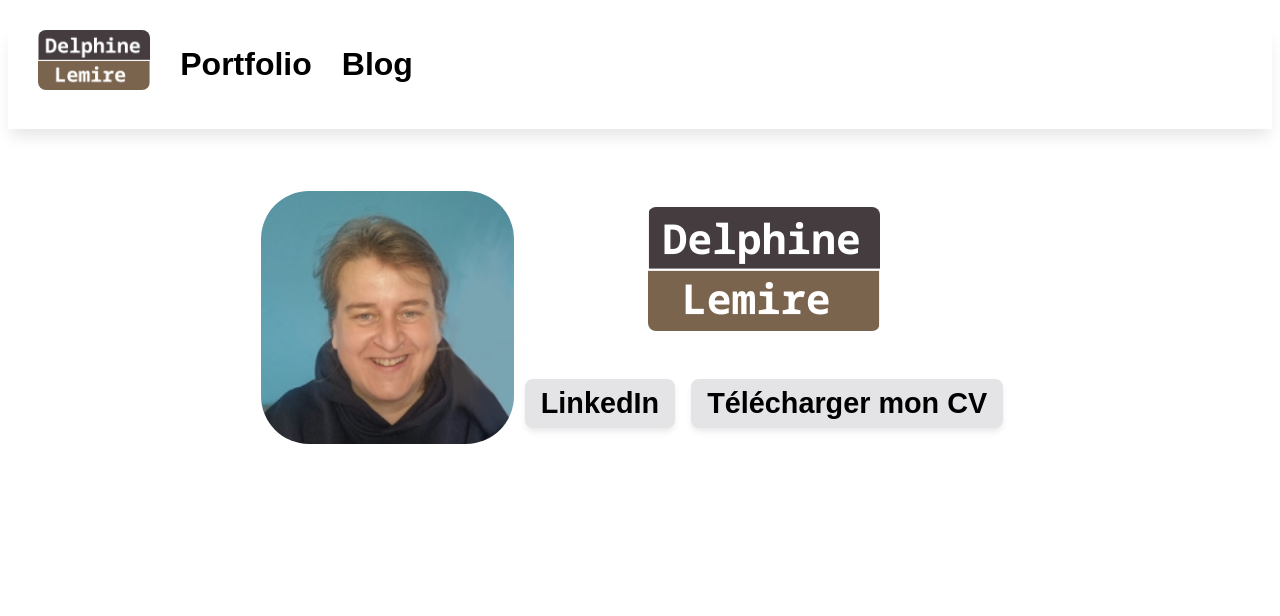
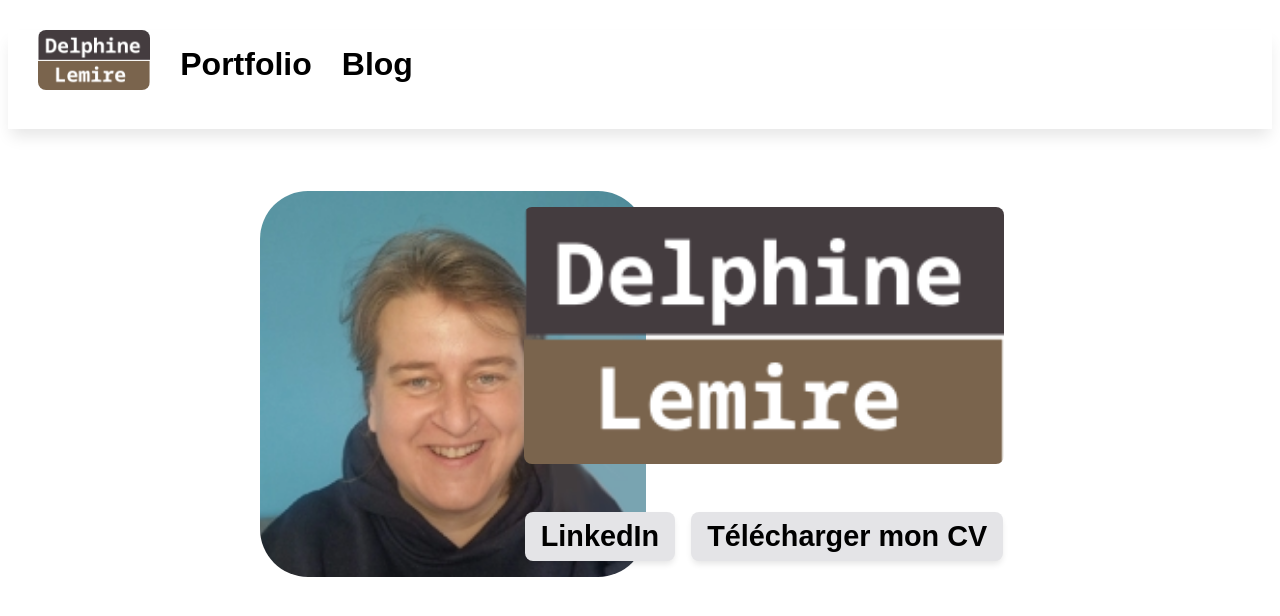
Before and after one commit to DelphineLemire/DelphineLemire.github.io, a Jekyll site: the page built from docs/index.md, in a window 1280 px wide. Shown: the top 616 px of the page. Built offline with Jekyll 4.4.1, drawn with Linux system fonts in a browser that asks for light colours.

Commit message:
style index

```diff
--- a/docs/_layouts/index.html
+++ b/docs/_layouts/index.html
@@ -3,7 +3,7 @@
 ---
 {{ content }}
 
-<div >
+<div class="greatgap" >
     <div>
         <img class="moi" src="./assets/images/delphine.webp" alt="Delphine Lemire"/>
     </div>
--- a/docs/_sass/main.scss
+++ b/docs/_sass/main.scss
@@ -35,7 +35,7 @@
 }
 
 img.logo {
-    width: fit-content;
+    width: 12em;
 }
 
 .navbar {
```
